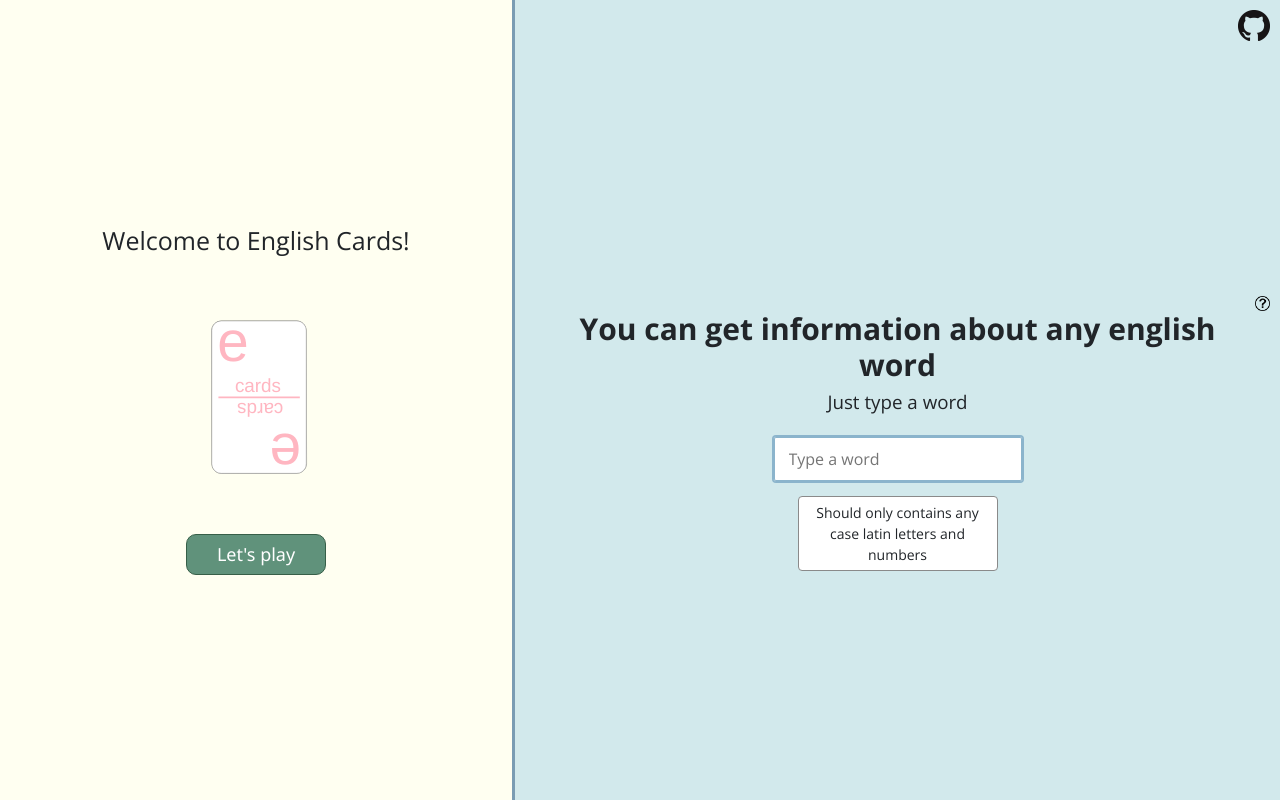
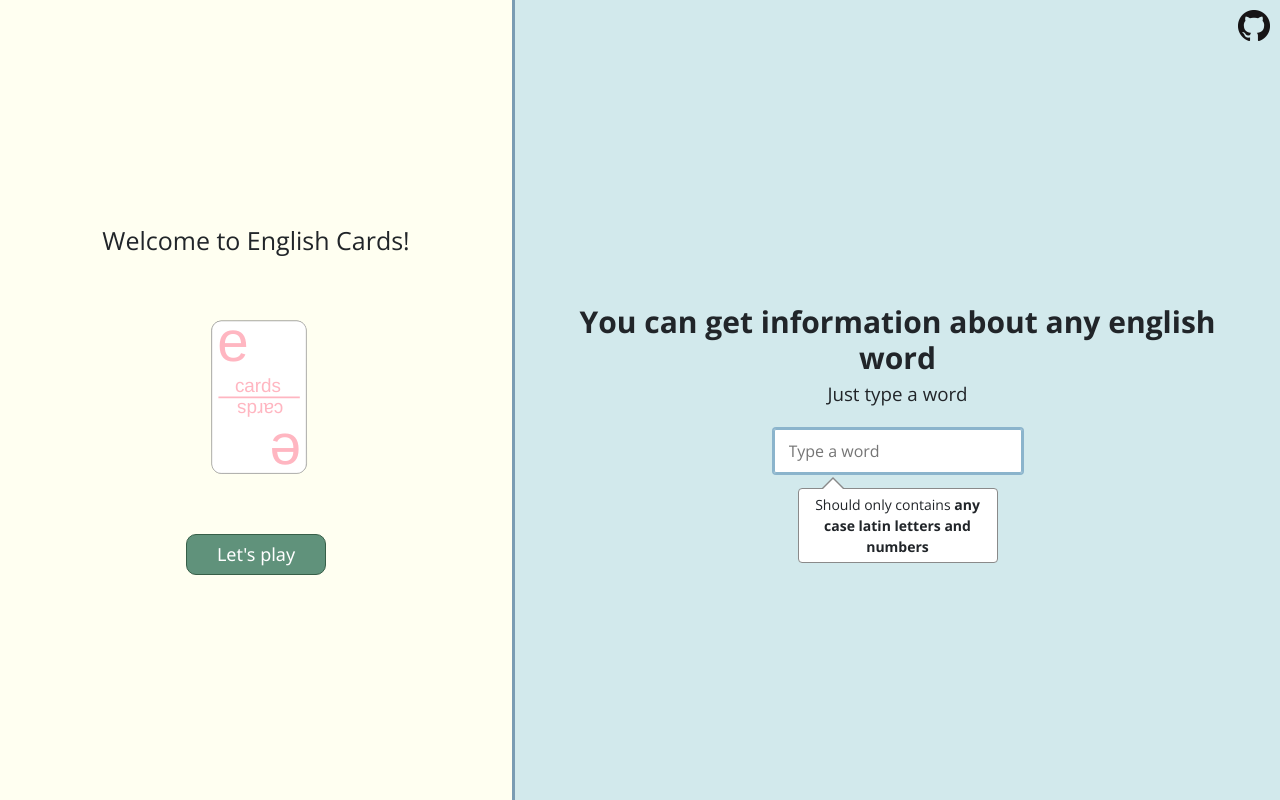
Before and after one commit to Batarbin/english-cards, a React (Create React App) app: page / in a window 1280 px wide. Built offline with nearby package versions, Linux system fonts and the light colour scheme.

Commit message:
added overlay arrow

```diff
--- a/src/app/errorBoundary.tsx
+++ b/src/app/errorBoundary.tsx
@@ -1,4 +1,4 @@
-import * as React from 'react'
+import React, { FC, Component } from 'react'
 
 interface Props {
     children: React.ReactNode
@@ -7,16 +7,16 @@ interface State {
     hasError: boolean
 }
 
-const Error: React.FC = () => {
+const Error: FC = () => {
     return (
-        <div className="error d-flex flex-column text-center align-items-center justify-content-center">
+        <div className="error">
             <h1>Sorry, you found an error, please let me know and try again</h1>
             <a rel="noopener noreferrer" target="_blank" href="https://github.com/Batarbin/english-cards/issues" >GitHub</a>
         </div>
     )
 }
 
-export default class ErrorBoundry extends React.Component<Props, State> {
+export default class ErrorBoundry extends Component<Props, State> {
     state: State = {
         hasError: false
     }
--- a/src/app/serverError.tsx
+++ b/src/app/serverError.tsx
@@ -1,8 +1,8 @@
-import * as React from 'react'
+import React, { FC } from 'react'
 
-const ServerError: React.FC = () => {
+const ServerError: FC = () => {
     return (
-        <div className="error d-flex flex-column text-center align-items-center justify-content-center">
+        <div className="error">
             <h1>500 Internal Server Error</h1>
             <h2 className="mb-4">Maybe you need to run JSON Server first</h2>
             <p>Click <a rel="noopener noreferrer" target="_blank" href="https://github.com/Batarbin/english-cards#scripts" >here</a> to learn scripts</p>
--- a/src/components/appHeader.tsx
+++ b/src/components/appHeader.tsx
@@ -1,4 +1,4 @@
-import * as React from 'react'
+import React from 'react'
 
 function AppHeader() {
     return (
--- a/src/components/cardCollection.tsx
+++ b/src/components/cardCollection.tsx
@@ -5,8 +5,7 @@ import { GetCollectionList, GetCollectionSearchResults, CardCollectionSearchLoad
 import ServerError from '../app/serverError'
 import { RootStore } from '../app/store'
 import { CardTableType } from '../types/cardGameTypes'
-import { InputError } from './dictionary'
-import { SearchInput } from './misc/searchInput'
+import { SearchInput, SearchInputError } from './misc/searchInput'
 import LoadingSpinner from './spinner'
 
 interface SearchResultsI {
@@ -26,7 +25,7 @@ const SearchResults: FC<SearchResultsI> = ({ searchResultArr }) => {
     if (!searchResultArr || !searchResultArr.length) {
         return (
             <div className="card_collection_error">
-                <InputError />
+                <SearchInputError />
             </div>
         )
     }
--- a/src/components/dictionary.tsx
+++ b/src/components/dictionary.tsx
@@ -1,11 +1,10 @@
-import React, { FC } from 'react'
+import React, { FC, useEffect, useRef, useState } from 'react'
 import { useSelector } from 'react-redux'
-import { PopoverBody, UncontrolledPopover } from 'reactstrap'
 import { PronunciationType, ResultsType } from '../types/dictionaryTypes'
 import { GetWordInfo } from '../actions/dictionaryActions'
 import { RootStore } from '../app/store'
 import LoadingSpinner from './spinner'
-import { SearchInput } from './misc/searchInput'
+import { SearchInput, SearchInputError } from './misc/searchInput'
 
 interface WordInformationI {
     results: ResultsType[]
@@ -35,22 +34,11 @@ const getResultArray = (arr: ResultsType[], number: number): ResultsType[] => {
     return getResultArray(arr, number-1)
 }
 
-export const InputError: FC = () => {
-    return (
-        <p className="input_error">Sorry, try another word</p>
-    )
-}
 const AboutDictionaryPopover: FC = () => {
     return (
         <div className="popover_dictionary d-flex flex-row-reverse">
-            <img id="AboutDictionaryPopover" draggable="false" src="/images/question-mark.png" alt="?" />
-            <UncontrolledPopover placement="top" target="AboutDictionaryPopover">
-                <PopoverBody>
-                    Information is displayed using
-                    <a rel="noopener noreferrer" target="_blank" href="https://www.wordsapi.com"> <strong>WordsAPI</strong> </a>
-                </PopoverBody>
-            </UncontrolledPopover>
-
+            Information is displayed using
+            <a rel="noopener noreferrer" target="_blank" href="https://www.wordsapi.com"> <strong>WordsAPI</strong> </a>
         </div>
     )
 }
@@ -81,9 +69,26 @@ const InfoResults: FC<InfoResultsI> = ({ partOfSpeech, definition, examples, syn
     )
 }
 const WordInformation: FC<WordInformationI> = ({ results, word, pronunciation }) => {
+    const [overlay, setOverlay] = useState(false)
+    const overlayImg = useRef() as React.MutableRefObject<HTMLImageElement>
+    useEffect(() => {
+        function handleClickOutside(e: Event) {
+            if (overlayImg.current && !overlayImg.current.contains(e.target as Node)) {
+                console.log("You clicked outside of me!")
+            }
+        }
+        document.addEventListener("mousedown", handleClickOutside)
+        return () => {
+            document.removeEventListener("mousedown", handleClickOutside)
+        };
+    }, [overlayImg]);
+    function handleOverlay() {
+        setOverlay(!overlay)
+    }
+
     if ( !results || !results.length) {
         return (
-            <InputError />
+            <SearchInputError />
         )
     }
     const resultsArray = getResultArray(results, 3)
@@ -91,6 +96,9 @@ const WordInformation: FC<WordInformationI> = ({ results, word, pronunciation })
     return (
         <ul className="list-group p-2">
             <li className="list-group-item">
+                {overlay && <AboutDictionaryPopover/> }
+                <img className="dictionary_overlay_img" draggable="false" ref={overlayImg}
+                    src="/images/question-mark.png" alt="?" onClick={handleOverlay}/>
                 <p className="dictionary_heavy word">{word}</p>
                 {pronunciation && <div className="dictionary_light"><Pronunciation {...pronunciation}/></div>}
             </li>
@@ -109,7 +117,6 @@ function Dictionary() {
     return (
         <div className="dictionary text-center">
             <div>
-                <AboutDictionaryPopover />
                 <h2 className="mb-2">You can get information about any english word</h2>
                 <h5 className="mb-4">Just type a word</h5>
             </div>
@@ -120,7 +127,7 @@ function Dictionary() {
                         <LoadingSpinner />
                     </div> :
                     <>
-                        {!dictionaryLoaded && <InputError />}
+                        {!dictionaryLoaded && <SearchInputError />}
                         <div className="d-flex flex-column w-100">
                             {wordInfo && <WordInformation {...wordInfo}/>}
                         </div>
--- a/src/components/misc/overlays.tsx
+++ b/src/components/misc/overlays.tsx
@@ -1,4 +1,4 @@
-import React, { FC } from "react"
+import React, { FC } from 'react'
 
 interface OverlayI {
     type: string
--- a/src/components/misc/searchInput.tsx
+++ b/src/components/misc/searchInput.tsx
@@ -1,8 +1,8 @@
-import debounce from "lodash.debounce"
-import React, { FC, useEffect, useRef, useState } from "react"
-import { useDispatch } from "react-redux"
-import { InputCancelButton } from "./buttons"
-import { Overlay } from "./overlays"
+import debounce from 'lodash.debounce'
+import React, { FC, useEffect, useRef, useState } from 'react'
+import { useDispatch } from 'react-redux'
+import { InputCancelButton } from './buttons'
+import { Overlay } from './overlays'
 
 interface SearchInputI {
     regex: string
@@ -10,6 +10,12 @@ interface SearchInputI {
     loadingFunction?: () => void
     overlayText: string
     autoFocus: boolean
+}
+
+export const SearchInputError: FC = () => {
+    return (
+        <p className="search_input_error">Sorry, try another word</p>
+    )
 }
 
 export const SearchInput: FC<SearchInputI> = ({ regex, functionToDispatch, loadingFunction, overlayText, autoFocus }) => {
--- a/src/index.scss
+++ b/src/index.scss
@@ -131,15 +131,12 @@ html, body {
                     margin-bottom: 0;
                 }
             }
-
-            .popover_dictionary {
-                width: 102%;
-                position: relative;
-                img {
-                    cursor: pointer;
-                    padding: none;
-                    width: 15px;
-                }
+            .dictionary_overlay_img {
+                cursor: pointer;
+                padding: none;
+                width: 15px;
+                position: absolute;
+                right: 1%;
             }
 
             .dictionary_light {
@@ -400,21 +397,15 @@ html, body {
         box-shadow: inset 0 0 0 1px $input-border-c-blue, 0px 0px 0 1px $input-border-c-blue;
     }
 }
-.regex_overlay {
-    @extend %df_dc_aic_jcc;
-    position: absolute;
-    top: 60px;
+.search_input_error {
+    text-align: center !important;
     width: 100%;
-    z-index: 999;
-    p {
-        text-align: center !important;
-        border: 1px solid rgb(138, 138, 138);
-        border-radius: 4px;
-        background-color: white;
-        padding: 5px 10px;
-        width: 80%;
-        margin-bottom: 0 !important;
-    }
+    font-size: 16px !important;
+    font-weight: 700;
+    padding: 10px 0;
+    background: rgb(204, 66, 66);
+    border-radius: 5px;
+    margin-bottom: 0 !important;
 }
 
 
@@ -468,9 +459,56 @@ html, body {
 }
 
 
-/* errors */
+/* overlays */
+.regex_overlay {
+    @extend %df_dc_aic_jcc;
+    position: absolute;
+    top: 60px;
+    width: 100%;
+    z-index: 999;
+    p {
+        text-align: center !important;
+        border: 1px solid rgb(138, 138, 138);
+        border-radius: 4px;
+        background-color: #fff;
+        padding: 5px 10px;
+        width: 80%;
+        margin-bottom: 0 !important;
+        span {
+            font-weight: 700;
+        }
+    }
+    &:before, &:after {
+        content: '';
+        display: block;
+        position: absolute;
+        left: 20%;
+        width: 0;
+        height: 0;
+        border-style: solid;
+    }
+    &:after {
+        top: -19px;
+        border-color: transparent transparent #fff transparent;
+        border-width: 10px;
+    }
+    &:before {
+        top: -23px;
+        left: 48px;
+        border-color: transparent transparent rgb(138, 138, 138) transparent;
+        border-width: 12px;
+    }
+}
+.popover_dictionary {
+    position: absolute;
+    right: 1%;
+}
+
+
+/* global errors */
 .error {
     @extend %center;
+    @extend %df_dc_aic_jcc;
     h1 {
         font-weight: 700;
     }
@@ -482,16 +520,6 @@ html, body {
         font-size: 30px;
         margin-bottom: 0;
     }
-}
-.input_error {
-    text-align: center !important;
-    width: 100%;
-    font-size: 16px !important;
-    font-weight: 700;
-    padding: 10px 0;
-    background: rgb(204, 66, 66);
-    border-radius: 5px;
-    margin-bottom: 0 !important;
 }
 
 
```
